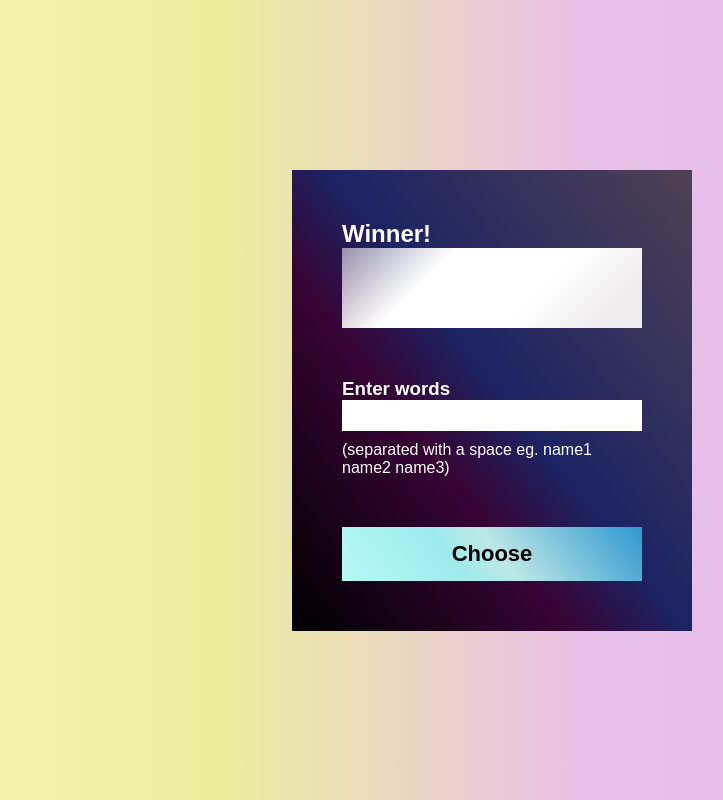
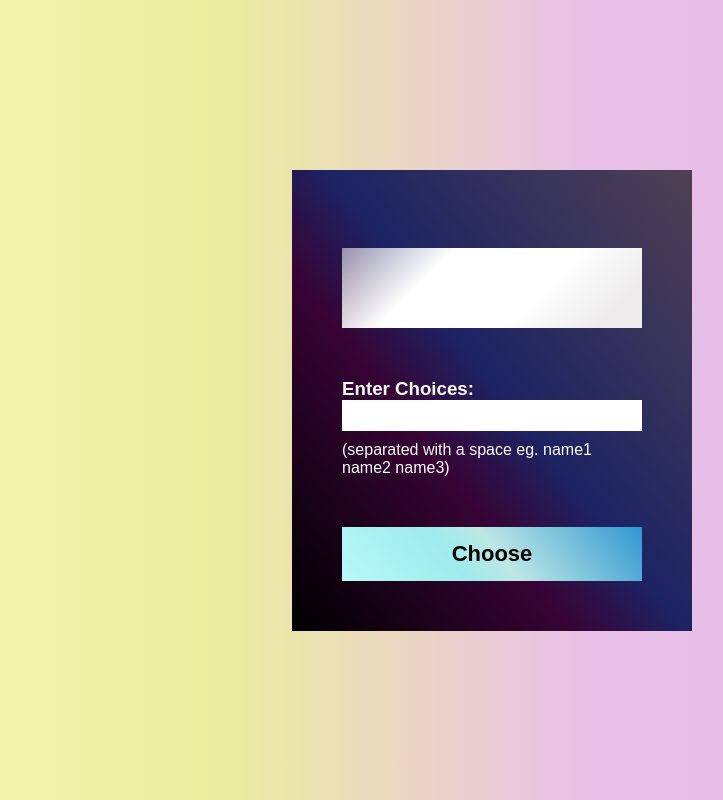
Before and after one commit to Xykachu/ReactPicker, a React (Create React App) app: page / in a window 1280 px wide. Shown: the whole page, without its empty margins (148-871 px from the left). Built offline with nearby package versions, Linux system fonts and the light colour scheme.

Commit message:
css and shiz

```diff
--- a/src/App.js
+++ b/src/App.js
@@ -12,20 +12,22 @@ class App extends React.Component {
     const result = options[Math.floor(Math.random() * options.length)];
     this.setState({ text: this.state.text, result: result });
     console.log(this.state);
+    document.getElementById("winner").style.visibility = "visible";
   };
+
+
+
   render() {
     return (
       <div className="hero">
         <div className="container">
-        <h2> Winner!</h2>
+        <h2 id="winner"> Winner!</h2>
           <div className="randomPicker">
-
             <h1><span>{this.state.result}</span></h1>
-
           </div>
           <div className="inputContainer">
             <div>
-              <h3>Enter words</h3>
+              <h3>Enter Choices:</h3>
 
               <input
                 type="string"
--- a/src/css/styles.css
+++ b/src/css/styles.css
@@ -83,3 +83,7 @@ background: linear-gradient(135deg, rgba(255,255,255,0.5242471988795518) 0%, rgb
 }
 
 button:hover { cursor: pointer }
+
+.hero .container h2{
+visibility: hidden;
+}
```
